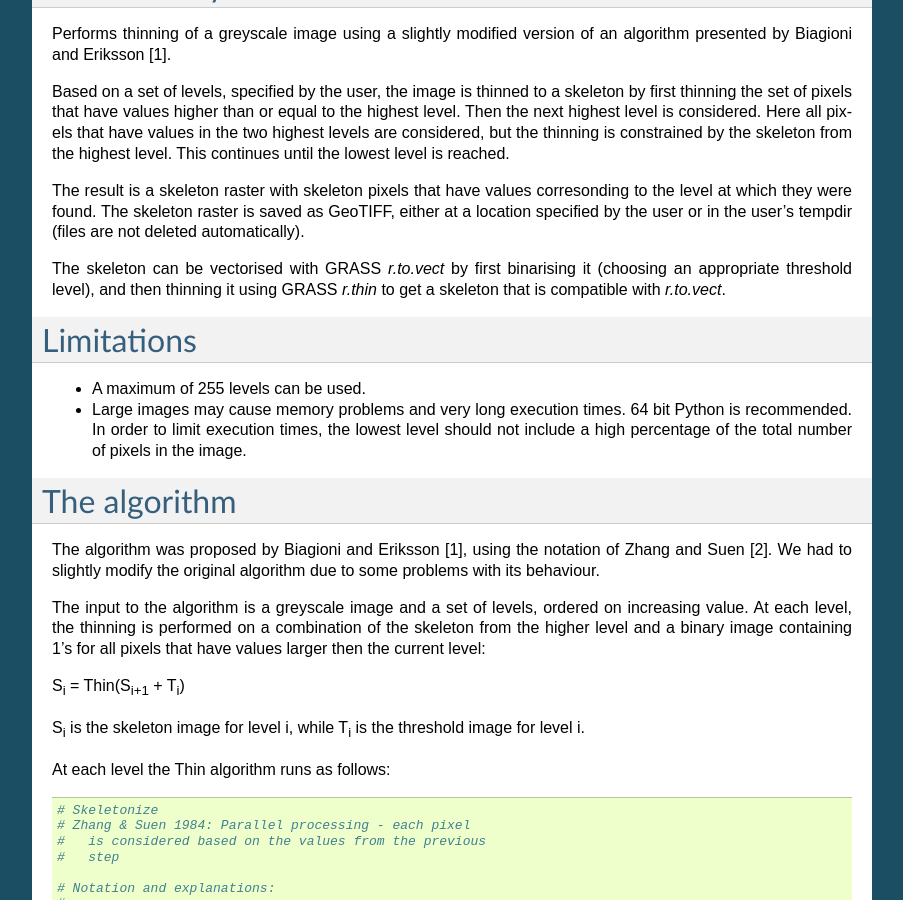
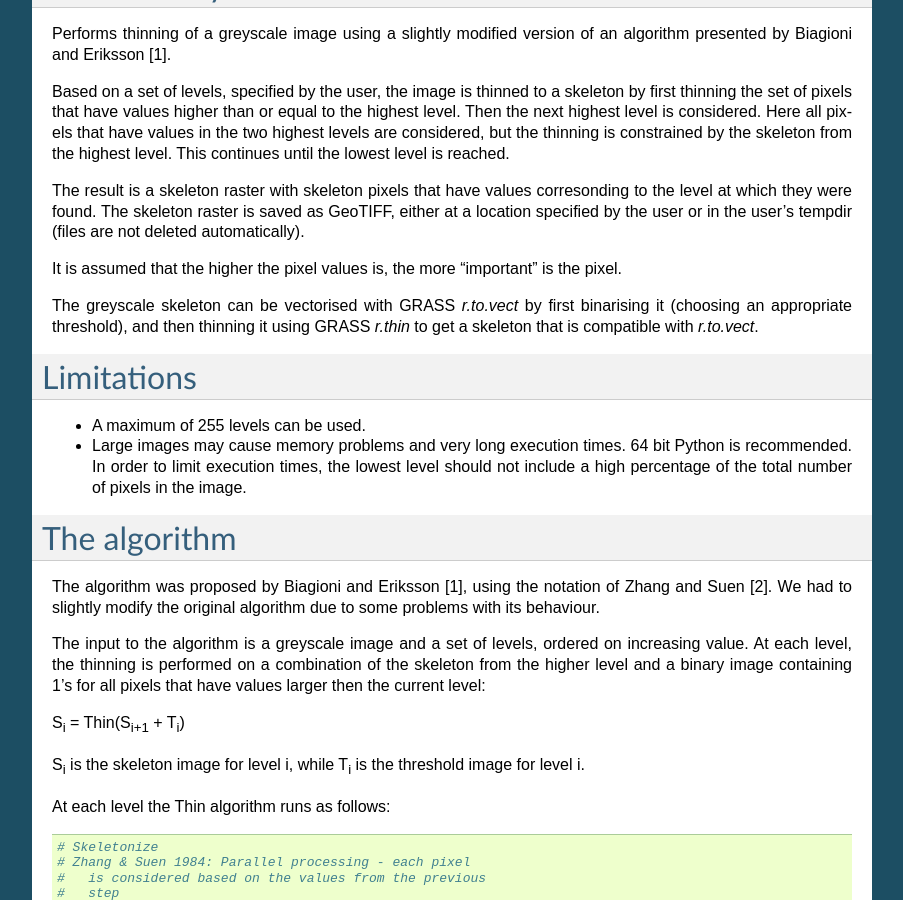
Before and after one commit to havatv/qgisthingreyscaleplugin, a Sphinx documentation site: the page built from help/source/index.rst, in a window 1280 px wide and 900 px high, scrolled down 368 px. Shown: the whole window, without its empty margins (198-1101 px from the left). Built offline with Sphinx 7.4.7, drawn with Linux system fonts in a browser that asks for light colours; formulas are drawn with MathJax 3.

Commit message:
Fixing a few small issues.

```diff
--- a/ThinGreyscale_dialog.py
+++ b/ThinGreyscale_dialog.py
@@ -338,7 +338,6 @@ class ThinGreyscaleDialog(QDialog, FORM_CLASS):
                 self.bandComboBox.addItem(self.inputlayer.bandName(i + 1), i)
                 #self.showInfo("Band " + str(i) + ": " +
                 #                self.inputlayer.bandName(i+1))
-
             # Check if the driver supports Create() or CreateCopy()
             #gdalmetadata = self.inputlayer.metadata()
             #self.showInfo("Layer metadata: " +
@@ -347,7 +346,7 @@ class ThinGreyscaleDialog(QDialog, FORM_CLASS):
             #providerpos = gdalmetadata.find(provstring)
             #brpos = gdalmetadata.find('<br>', providerpos + len(provstring))
             #self.gdalprovider = gdalmetadata[int(providerpos +
-                                         len(provstring)):int(brpos)]
+            #                             len(provstring)):int(brpos)]
             #self.showInfo('GDAL provider: '+self.gdalprovider)
             #drivername = self.gdalprovider.encode('ascii', 'ignore')
             #theDriver = gdal.GetDriverByName(drivername)
--- a/help/source/index.rst
+++ b/help/source/index.rst
@@ -35,10 +35,13 @@ The skeleton raster is saved as GeoTIFF, either at a location
 specified by the user or in the user's tempdir (files are not
 deleted automatically).
 
-The skeleton can be vectorised with GRASS *r.to.vect* by first
-binarising it (choosing an appropriate threshold level), and then
-thinning it using GRASS *r.thin* to get a skeleton that is compatible
-with *r.to.vect*.
+It is assumed that the higher the pixel values is, the more
+"important" is the pixel.
+
+The greyscale skeleton can be vectorised with GRASS *r.to.vect* by
+first binarising it (choosing an appropriate threshold), and then
+thinning it using GRASS *r.thin* to get a skeleton that is
+compatible with *r.to.vect*.
 
 Limitations
 =============
```
Also changed, not shown: README.md (+4 -2 lines).
